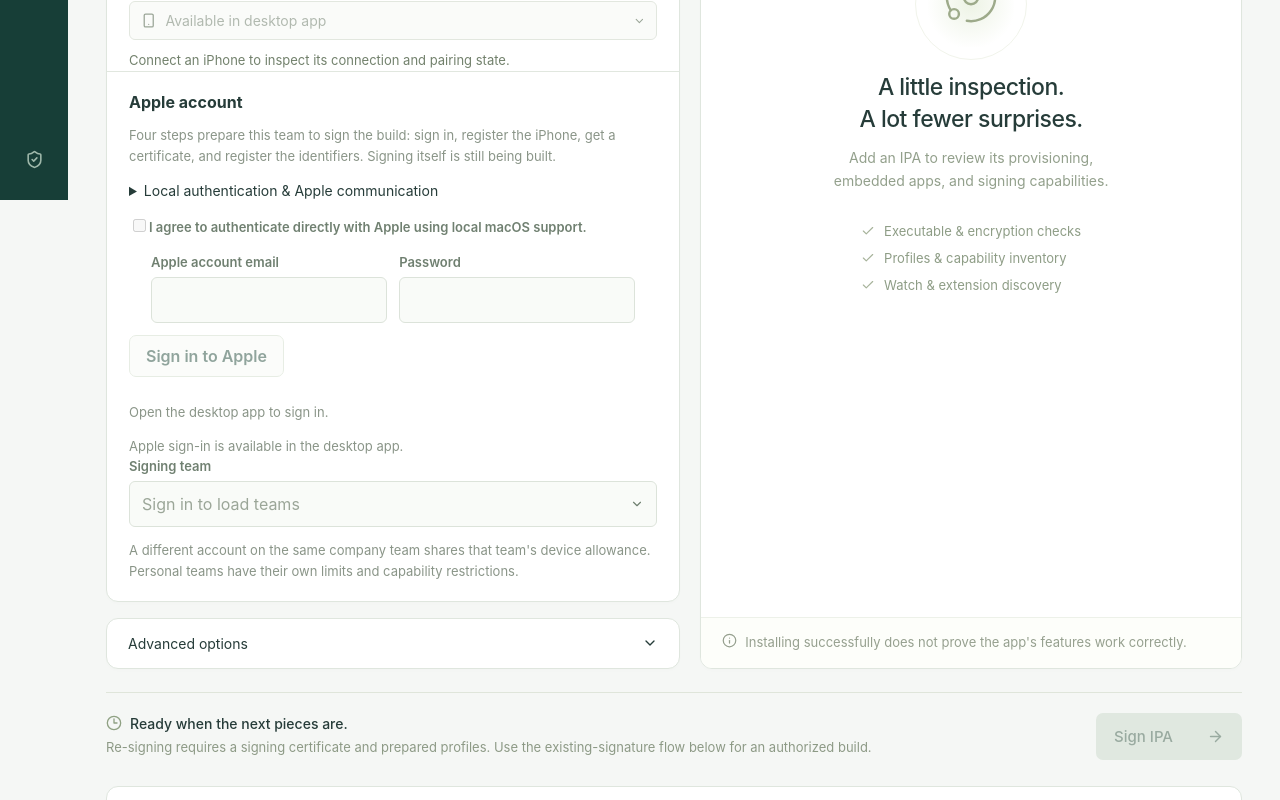
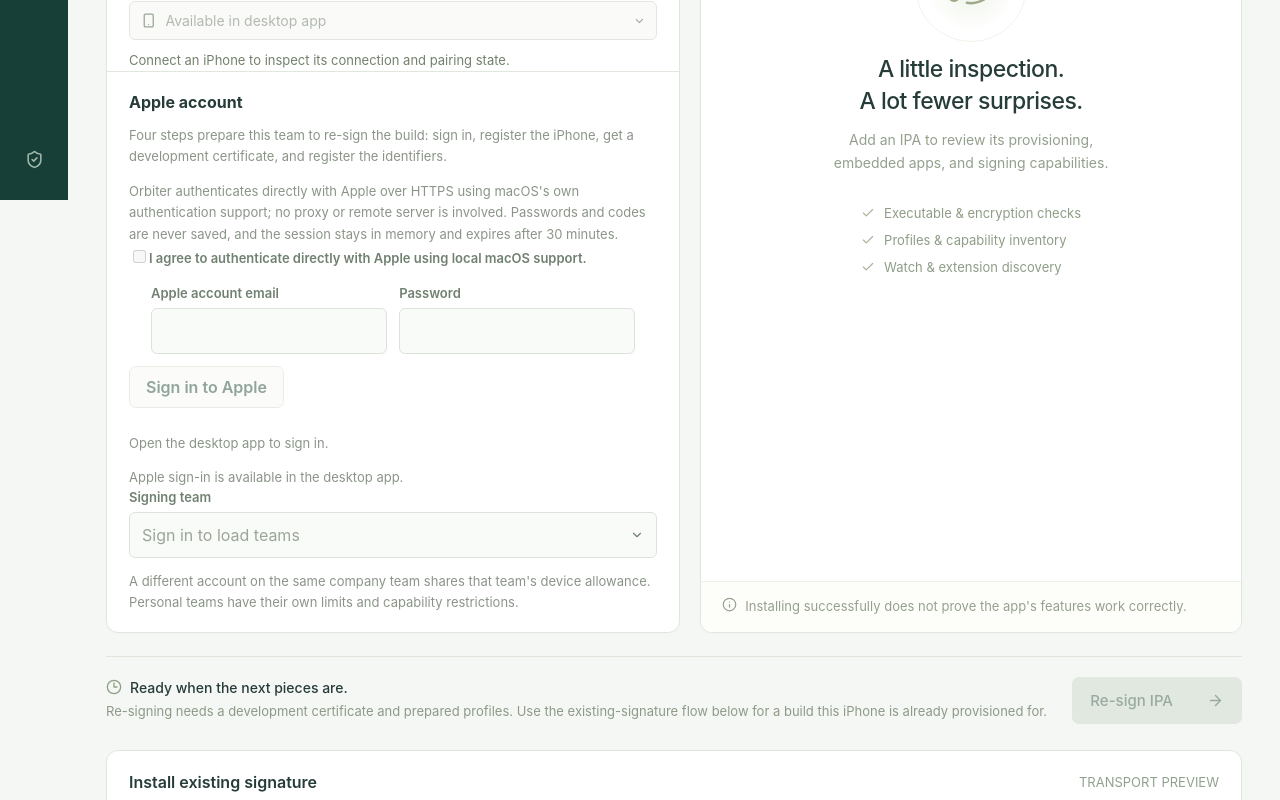
Before and after one commit to sger/orbiter, a React (Vite) app: page / in a window 1280 px wide. Shown: the part 600-1400 px from the top of the page. Built offline with nearby package versions, Linux system fonts and the light colour scheme.

Commit message:
Say what the app actually does now

```diff
--- a/src/Accounts.tsx
+++ b/src/Accounts.tsx
@@ -242,30 +242,16 @@
           }}
         >
           <p className="hint">
-            Four steps prepare this team to sign the build: sign in, register
-            the iPhone, get a certificate, and register the identifiers. Signing
-            itself is still being built.
+            Four steps prepare this team to re-sign the build: sign in, register
+            the iPhone, get a development certificate, and register the
+            identifiers.
           </p>
-          <details className="auth-disclosure">
-            <summary>Local authentication & Apple communication</summary>
-            <p>
-              Authentication support is generated using Apple frameworks on this
-              Mac. Orbiter’s authentication requests go directly to Apple over
-              HTTPS; remote support servers and proxy settings are disabled.
-            </p>
-            <p>
-              Your Apple account email, authentication exchange, verification
-              code, and local device authentication data are used with Apple.
-              Passwords and codes are not saved. Account sessions stay in memory
-              and expire locally after 30 minutes or when Orbiter closes. macOS
-              manages its own authentication support data.
-            </p>
-            <p>
-              This preview uses private macOS APIs that may change. If local
-              support fails, sign-in stops. Windows local authentication is not
-              implemented.
-            </p>
-          </details>
+          <p className="hint">
+            Orbiter authenticates directly with Apple over HTTPS using macOS's
+            own authentication support; no proxy or remote server is involved.
+            Passwords and codes are never saved, and the session stays in memory
+            and expires after 30 minutes.
+          </p>
           <label className="auth-consent">
             <input
               type="checkbox"
@@ -530,7 +516,7 @@
                   {registration.team_devices}.
                 </p>
               )}
-              <strong className="step">3 · Signing certificate</strong>
+              <strong className="step">3 · Development certificate</strong>
               <p className="hint">
                 The signing key is generated on this Mac and never leaves it;
                 only a certificate request goes to Apple. It is kept in this
@@ -577,7 +563,7 @@
               >
                 {certBusy
                   ? "Requesting certificate…"
-                  : "Get signing certificate"}
+                  : "Get development certificate"}
               </button>
               <p className="hint" role="status">
                 {certError ??
--- a/src/main.tsx
+++ b/src/main.tsx
@@ -410,19 +410,6 @@
                 capability restrictions.
               </p>
             </section>
-            <details className="card advanced">
-              <summary>
-                Advanced options <ChevronDown size={16} />
-              </summary>
-              <div>
-                <p>
-                  Bundle changes, profile import, and Watch or extension removal
-                  require a reviewable signing plan. These options are not
-                  available yet.
-                </p>
-                <p>Your app identifiers and capabilities are left intact.</p>
-              </div>
-            </details>
           </section>
           <section className="card compatibility">
             <div className="section-heading">
@@ -555,9 +542,9 @@
             <div className="action-label">
               <Clock3 size={16} />
               {signing
-                ? "Signing"
+                ? "Re-signing"
                 : signed
-                  ? "Signed build expires"
+                  ? "Re-signed build expires"
                   : preparation?.profiles.length
                     ? "Prepared profile expiration"
                     : app?.profile?.expires_at
@@ -571,7 +558,7 @@
                     ? `${signStep.stage} · ${signStep.done} of ${signStep.total}`
                     : "Signing. This reads and rewrites the whole app, so it takes a while."
                   : signed
-                    ? `${date(signed.expires)} · Signed ${signed.bundles_signed} bundle(s)${
+                    ? `${date(signed.expires)} · Re-signed ${signed.bundles_signed} bundle(s)${
                         signed.removed.length
                           ? `, removed ${signed.removed.length}`
                           : ""
@@ -583,16 +570,16 @@
                             .sort()[0],
                         )} · ${
                           certificate
-                            ? "Sign to produce an installable build. The original IPA is never changed."
-                            : "Get a signing certificate in step 3 before signing."
+                            ? "Re-sign to produce an installable build. The original IPA is never changed."
+                            : "Get a development certificate in step 3 before re-signing."
                         }`
                       : app?.profile?.expires_at
                         ? `${date(app.profile.expires_at)} · ${app.profile.expired ? "Expired" : "The company build's own profile"}`
-                        : "Re-signing requires a signing certificate and prepared profiles. Use the existing-signature flow below for an authorized build.")}
+                        : "Re-signing needs a development certificate and prepared profiles. Use the existing-signature flow below for a build this iPhone is already provisioned for.")}
             </p>
             {signed && (
               <details className="signing-log">
-                <summary>What signing did</summary>
+                <summary>What re-signing did</summary>
                 <pre>{(signed.log ?? []).join("\n")}</pre>
               </details>
             )}
@@ -633,7 +620,7 @@
                 });
             }}
           >
-            {signing ? "Signing…" : "Sign IPA"} <ArrowRight size={17} />
+            {signing ? "Re-signing…" : "Re-sign IPA"} <ArrowRight size={17} />
           </button>
         </section>
         <InstallSigned
--- a/src/styles.css
+++ b/src/styles.css
@@ -283,19 +283,6 @@
   color: #8a9588;
   line-height: 1.65;
   margin-bottom: 0;
-}
-.advanced summary {
-  display: flex;
-  justify-content: space-between;
-  font-size: 14px;
-  padding: 16px 21px;
-  cursor: pointer;
-  list-style: none;
-}
-.advanced > div {
-  padding: 0 21px 14px;
-  font-size: 14px;
-  color: #758573;
 }
 summary::-webkit-details-marker {
   display: none;
@@ -924,14 +911,6 @@
 .accounts .secondary {
   margin: 12px 0;
 }
-.auth-disclosure {
-  margin: 12px 0;
-  font-size: 14px;
-  line-height: 1.6;
-}
-.auth-disclosure summary {
-  cursor: pointer;
-}
 .auth-consent {
   display: flex;
   align-items: start;
```
Also changed, not shown: 5 other files (tests, documents, lock files or other folders).
